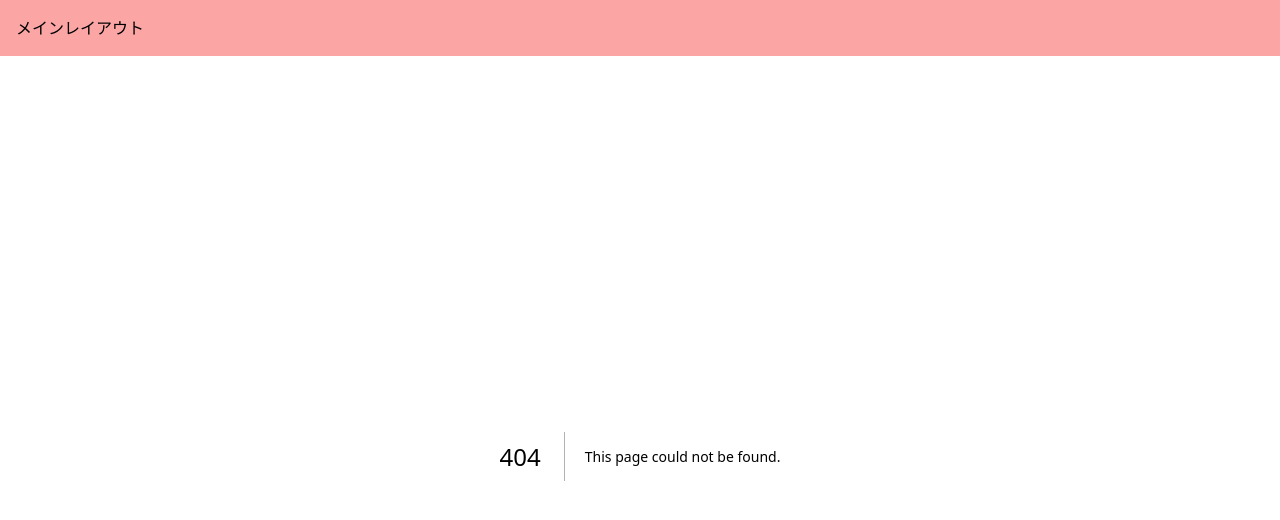
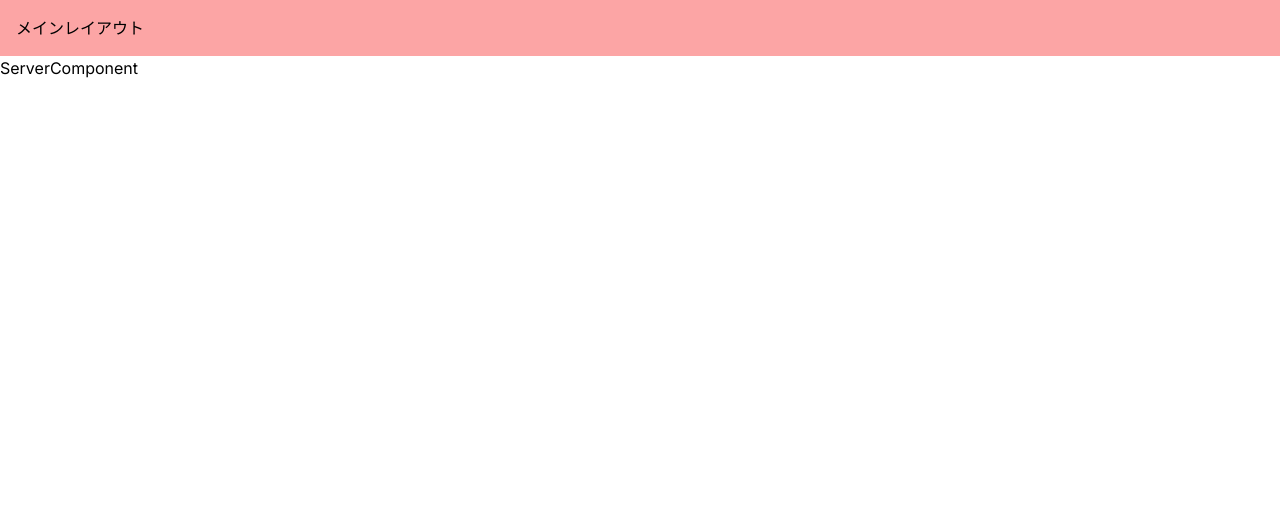
Before and after one commit to Nobutaka91/next14-example, a Next.js app: page /SC in a window 1280 px wide. Before the commit this address had no page. Shown: the top 520 px of the page. Built offline with nearby package versions, Linux system fonts and the light colour scheme.

Commit message:
SCとCCの作成

```diff
--- /dev/null
+++ b/src/app/CC/page.tsx
@@ -0,0 +1,8 @@
+'use client';
+
+const ClientComponent = () => {
+  console.log('Client Component');
+  return <div>ClientComponent</div>;
+};
+
+export default ClientComponent;
--- /dev/null
+++ b/src/app/SC/page.tsx
@@ -0,0 +1,6 @@
+const ServerComponent = () => {
+  console.log('Server Component');
+  return <div>ServerComponent</div>;
+};
+
+export default ServerComponent;
```
